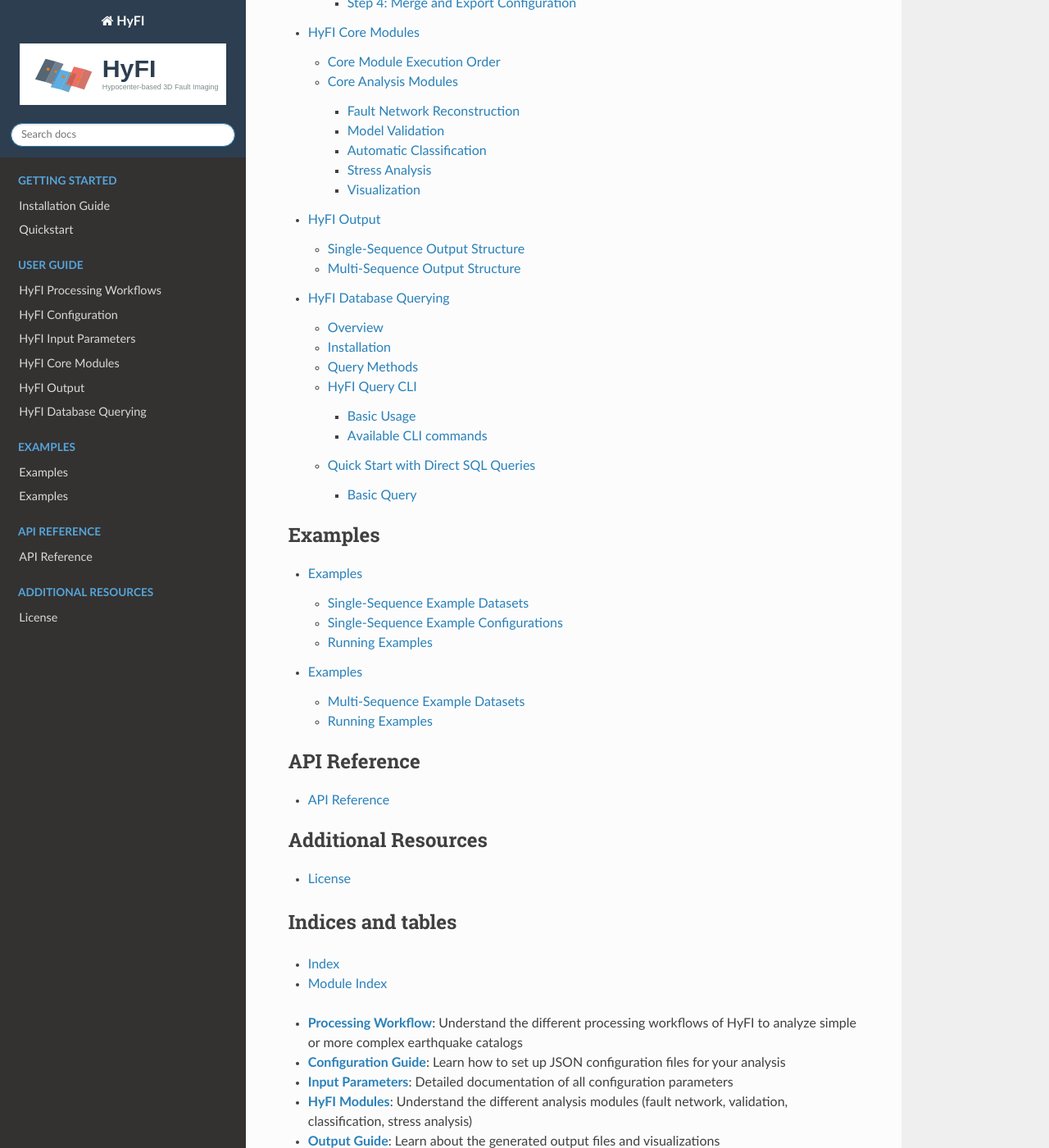
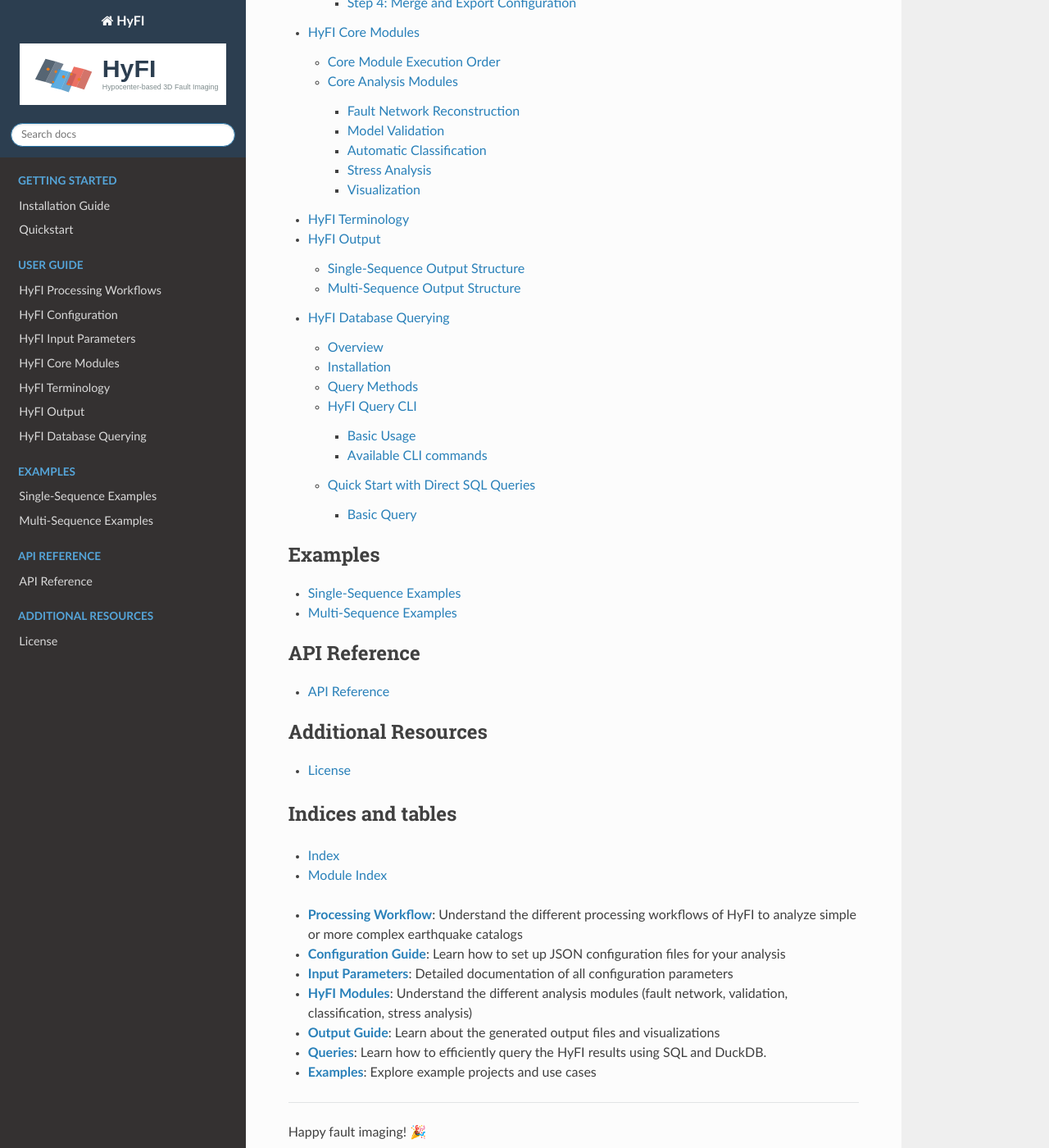
Before and after one commit to sandrotruttmann/HyFI, a Sphinx documentation site: the page built from docs/source/index.md, in a window 1280 px wide and 1400 px high, scrolled down 2456 px. Shown: the whole window at 82% size. Built offline with Sphinx 7.4.7 and the Read the Docs theme 3.1.0, drawn with Linux system fonts in a browser that asks for light colours; pages that are not in the unit, such as notebooks, are missing from menus; some of the changed lines change nothing that is shown.

Commit message:
update docs

````diff
--- a/docs/source/index.md
+++ b/docs/source/index.md
@@ -27,12 +27,13 @@
 configuration.md
 input_parameters.md
 modules/index.md
+terminology.md
 output.md
 querying.md
 ```
 
 ```{toctree}
-:maxdepth: 2
+:maxdepth: 1
 :caption: Examples
 
 single_examples.md
--- a/docs/source/multi_examples.md
+++ b/docs/source/multi_examples.md
@@ -1,19 +1,23 @@
-# Examples
+# Multi-Sequence Examples
 
 The HyFI repository includes several example datasets and configuration files to help you get started.
 
-## Multi-Sequence Example Datasets
+---
+
+## SECOS
+
+---
+
+## Bohemia?
 
 
-### Multi-Sequence Example Configurations
 
-- `multi_sequence_example.json` - Full multi-scale segmentation workflow with Class A and B clustering
-- `segmentation_only_example.json` - Catalog segmentation without full fault analysis
+---
 
-## Running Examples
+## References
 
-To run a multi-sequence workflow with catalog segmentation:
+-  Truttmann, S., Diehl, T., & Herwegh, M. (2023). Hypocenter-based 3D imaging of active faults: Method and applications in the Southwestern Swiss Alps. Journal of Geophysical Research: Solid Earth, 128, e2023JB026352. https://doi.org/10.1029/2023JB026352
 
-```bash
-hyfi run example_projects/multi_sequence_example.json
-```
+---
+
+Happy fault imaging! 🎉
--- a/docs/source/single_examples.md
+++ b/docs/source/single_examples.md
@@ -1,30 +1,28 @@
-# Examples
+# Single-Sequence Examples
 
 The HyFI repository includes several example datasets and configuration files to help you get started.
 
-## Single-Sequence Example Datasets
+---
 
-The `data_examples/` directory contains example hypocenter datasets:
+## Anzière (Truttmann et al., 2023)
 
-- `A0_data.csv` - Basic example dataset
-- `A18_data.csv` - Alternative dataset
-- `A24_data.csv` - Additional example
-- `A37_data.csv` - Advanced example
-- `SECOS_20250305_HyFI.csv` - Real-world SECOS data
+---
 
-## Single-Sequence Example Configurations
+## Diemtigen (Simon et al. xxx)
 
-- `config_A0.json` - Basic single-sequence analysis
-- `config_A18.json` - Configuration for A18 dataset
-- `config_A24.json` - Configuration for A24 dataset
-- `config_A37.json` - Configuration for A37 dataset
-- `config_TEMPLATE.json` - Complete template with all available parameters
+---
+
+## St. Léonard (Truttmann et al., 2023)
 
 
-## Running Examples
+---
 
-To run a basic single-sequence analysis:
+## References
 
-```bash
-hyfi run example_projects/config_A0.json
-```
+- Simon et al., xxxx
+
+-  Truttmann, S., Diehl, T., & Herwegh, M. (2023). Hypocenter-based 3D imaging of active faults: Method and applications in the Southwestern Swiss Alps. Journal of Geophysical Research: Solid Earth, 128, e2023JB026352. https://doi.org/10.1029/2023JB026352
+
+---
+
+Happy fault imaging! 🎉
--- /dev/null
+++ b/docs/source/terminology.md
@@ -0,0 +1,7 @@
+# HyFI Terminology
+
+![HyFI Name Convention](_static/HyFI_nameconvention.svg)
+
+---
+
+Happy fault imaging! 🎉
````
Also changed, not shown: docs/source/_static/HyFI_nameconvention.svg (added).
